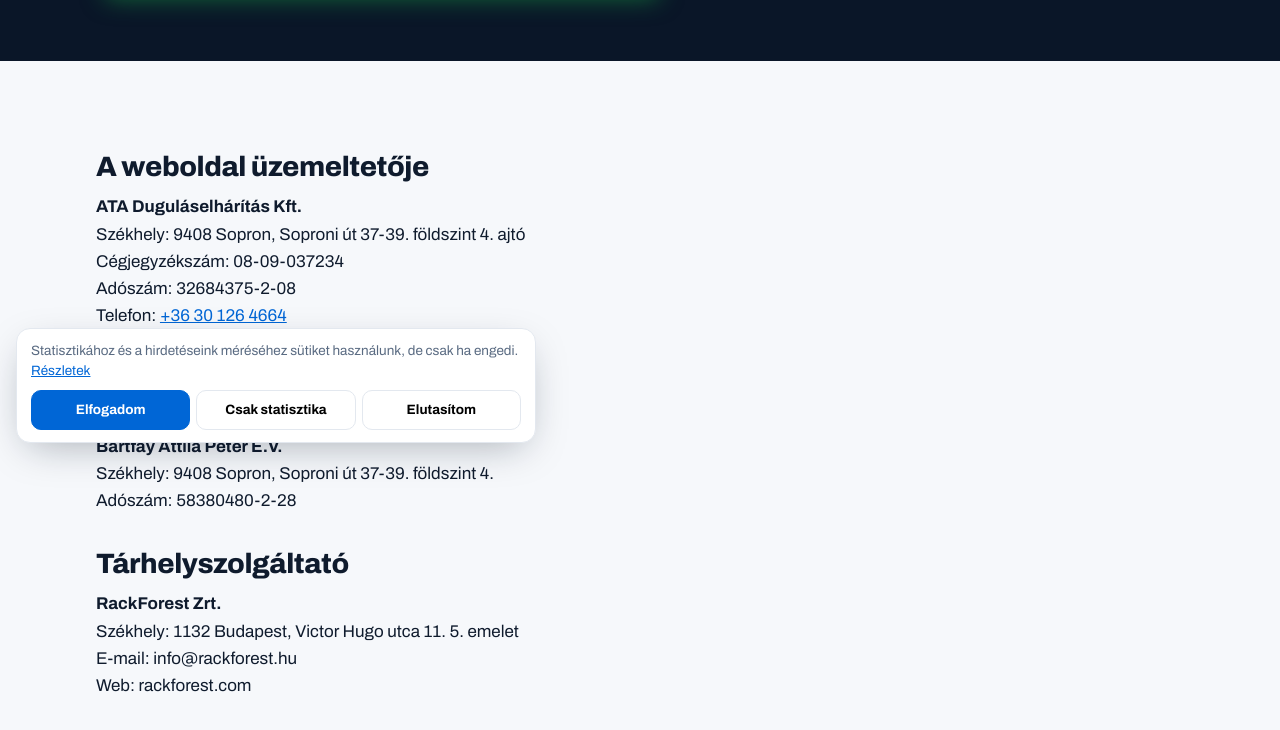
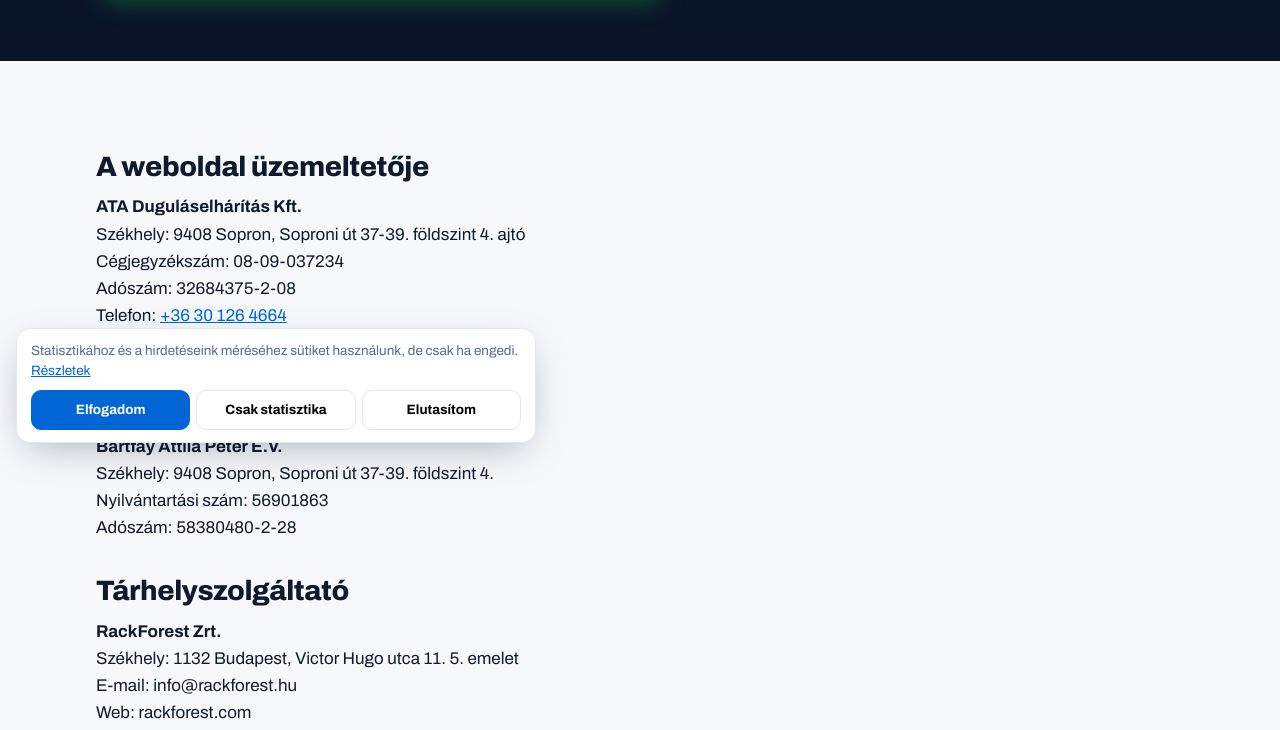
Before and after one commit to Affilion/ata-proba-a19f38, a plain HTML site: page dugulas/impresszum/index.html in a window 1280 px wide. Shown: the part 333-1063 px from the top of the page. Drawn offline with Linux system fonts and the light colour scheme.

Commit message:
Impresszum: nyilvántartási szám

```diff
--- a/dugulas/impresszum/index.html
+++ b/dugulas/impresszum/index.html
@@ -37,6 +37,7 @@ E-mail: <a href="mailto:info@ata-dugulaselharitas.hu">info@ata-dugulaselharitas.
 <h2>Egyéni vállalkozás</h2>
 <p><strong>Bártfay Attila Péter E.V.</strong><br>
 Székhely: 9408 Sopron, Soproni út 37-39. földszint 4.<br>
+Nyilvántartási szám: 56901863<br>
 Adószám: 58380480-2-28</p>
 <h2>Tárhelyszolgáltató</h2>
 <p><strong>RackForest Zrt.</strong><br>
```
Also changed, not shown: beleles/impresszum/index.html (+1 -0 lines).
